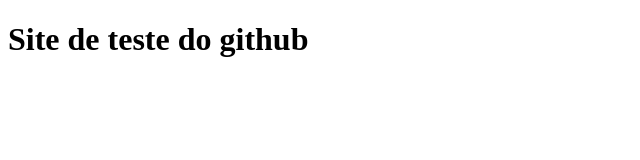
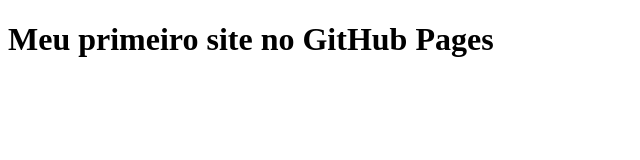
Before and after one commit to PabloVitor/Site-do-Pablo, a plain HTML site: page index.html in a window 1280 px wide. Shown: the whole page, without its empty margins (0-640 px from the left). Drawn offline with Linux system fonts and the light colour scheme.

Commit message:
Update index.html

```diff
--- a/index.html
+++ b/index.html
@@ -4,11 +4,11 @@
     <head>
         <meta charset="utf-8">
 
-        <title> Site do pablo   </title>
+        <title> Meu primeiro site publicado   </title>
     </head>
 
     <body>
-        <h1>Site de teste do github</h1>
+        <h1>Meu primeiro site no GitHub Pages</h1>
     </body>
 
 
```
